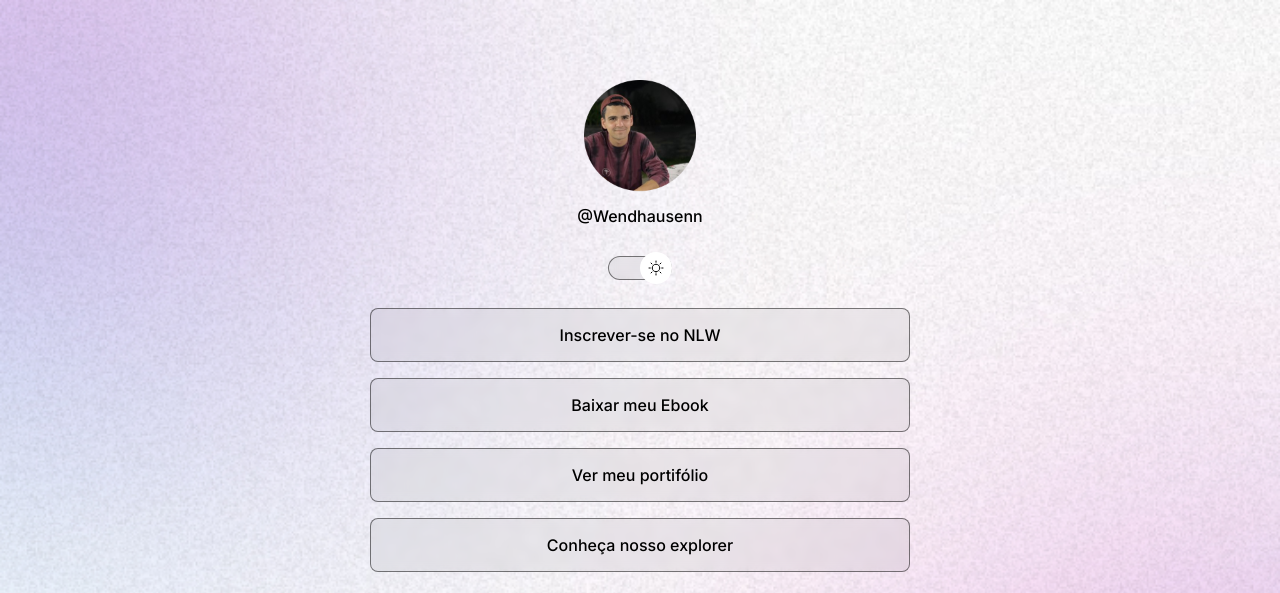
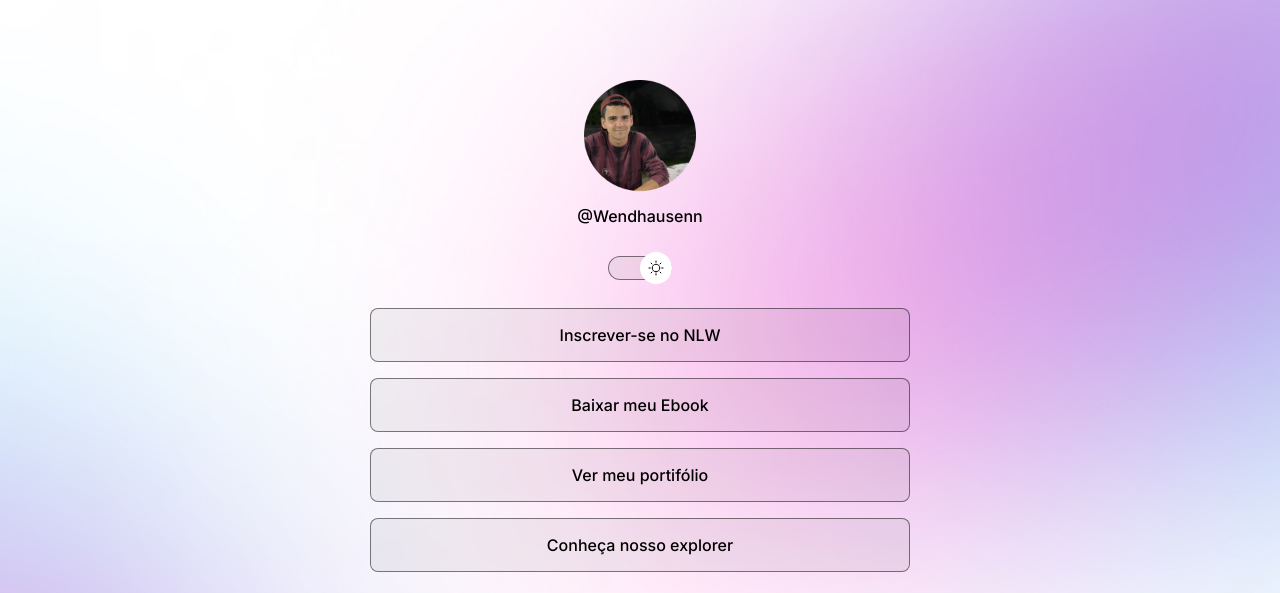
Before and after one commit to wendhausenn/Perfil-Dark-light-mode-rocketseat-, a plain HTML site: page index.html in a window 1280 px wide. Shown: the top 593 px of the page. Drawn offline with nearby package versions, Linux system fonts and the light colour scheme.

Commit message:
git push -u origin main

```diff
--- a/style.css
+++ b/style.css
@@ -29,6 +29,7 @@ body {
   background-repeat: no-repeat;
   background-position: top center;
   background-size: cover;
+  height: 100vh;
 }
 
 body * {
@@ -77,11 +78,16 @@ body * {
   left: 0;
   z-index: 1;
   transform: translateY(-50%);
+
+  animation: slide-back 0.2s;
 }
 
 .light #switch button {
-  right: 0;
-  left: initial;
+  animation: slide-in 0.4s forwards;
+}
+
+#switch button:hover {
+  outline: 8px solid var(--highlight-color);
 }
 
 #switch span {
@@ -153,8 +159,29 @@ ul li a:hover {
 #social-links a:hover {
   background: var(--highlight-color);
 }
+
 footer {
   padding: 24px 0;
   text-align: center;
   font-size: 14px;
 }
+
+@media (min-width: 700px) {
+  :root {
+    --bg-url: url(./assets/bg-desktop.jpg);
+  }
+
+  .light {
+    --bg-url: url(./assets/bg-desktop-light.jpg);
+  }
+}
+
+@keyframes slide-in {
+  from {
+    left: 0;
+  }
+
+  to {
+    left: 50%;
+  }
+}
```
Also changed, not shown: .github/PREVIEW.png (added), .github/preview.jpg (deleted), 1 other file.
